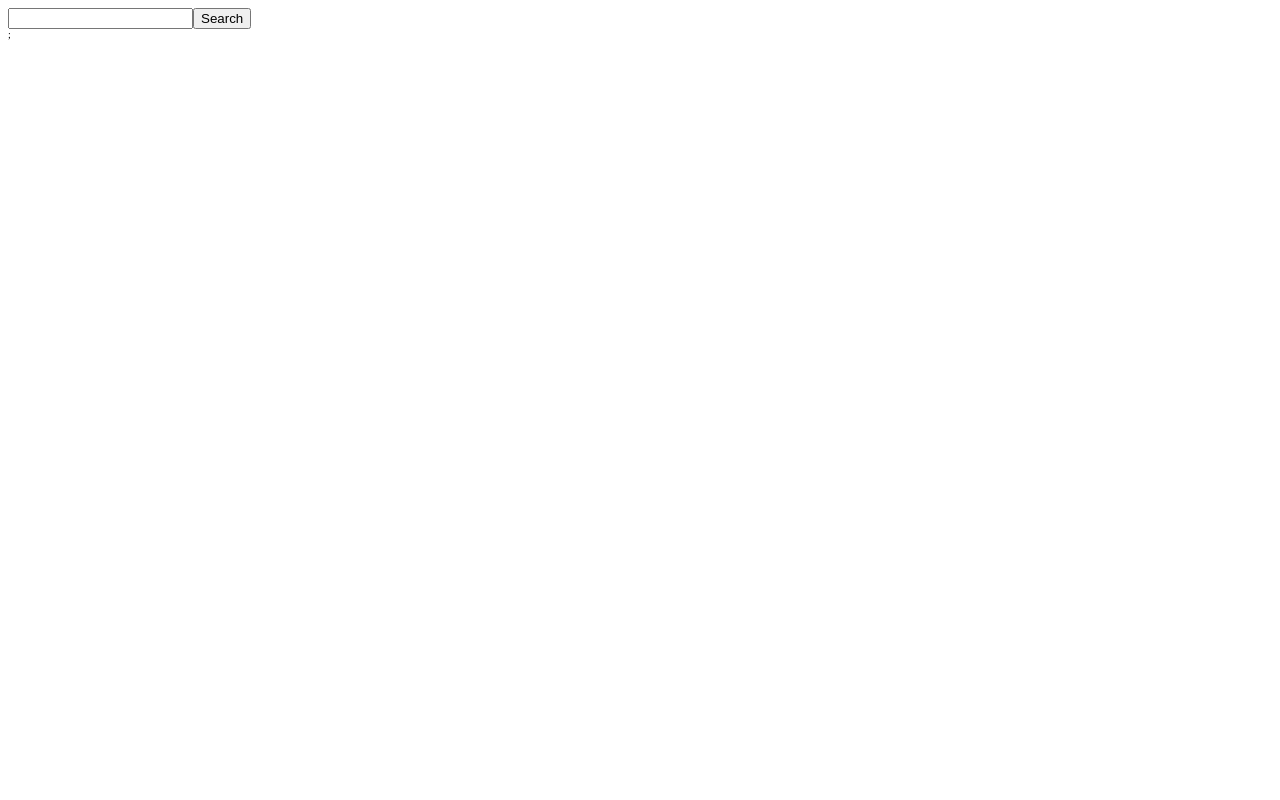
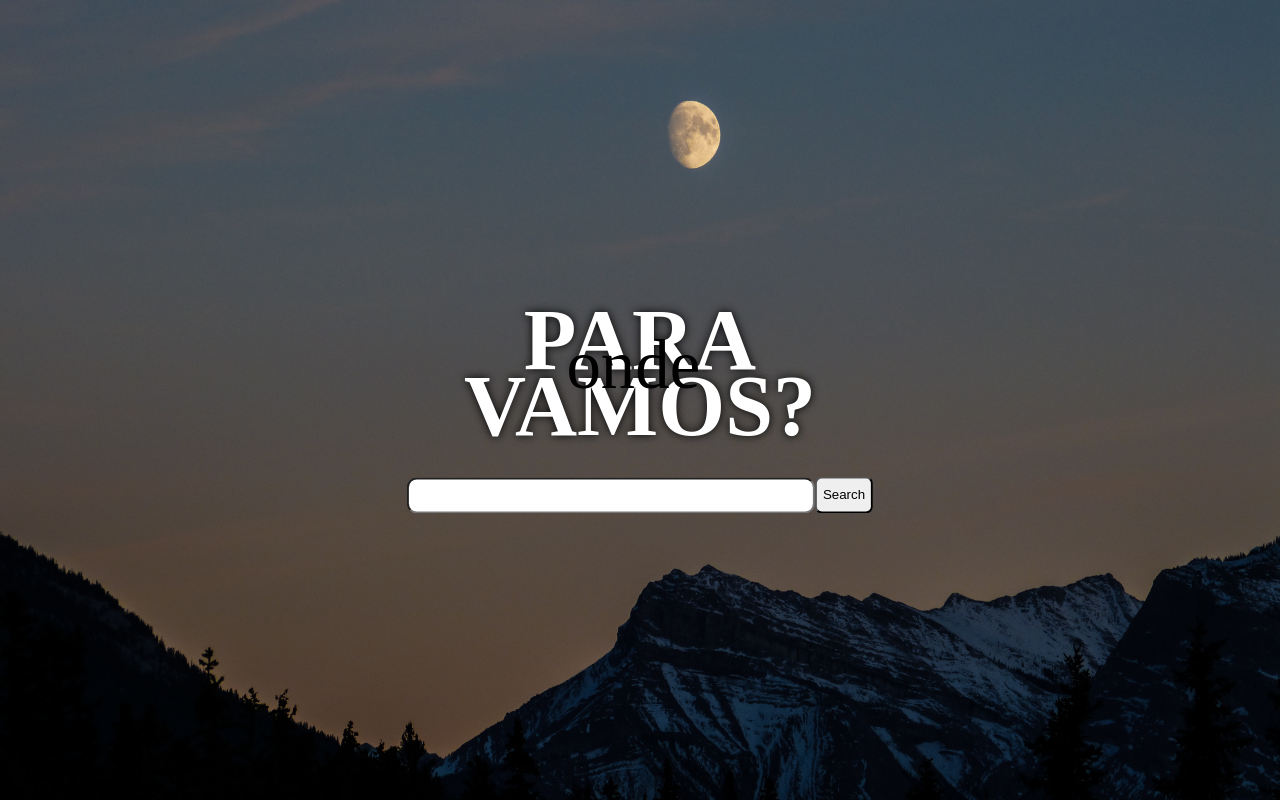
Before and after one commit to aruadecarvalho/photon, a React (Create React App) app: page / in a window 1280 px wide. Built offline with nearby package versions, Linux system fonts and the light colour scheme.

Commit message:
Frontend pagina home

```diff
--- a/public/index.html
+++ b/public/index.html
@@ -1,14 +1,27 @@
 <!DOCTYPE html>
-<html lang="en">
+<html lang="pt-br">
   <head>
     <meta charset="utf-8" />
     <meta name="viewport" content="width=device-width, initial-scale=1" />
     <meta name="theme-color" content="#000000" />
     <link rel="manifest" href="%PUBLIC_URL%/manifest.json" />
+
+    <style>
+      @fonte-face{
+        font-family: Dan;
+        src: url('https://fonts.googleapis.com/css2? family= Dancing+Script & display=swap');
+
+        font-family: Rubick;
+        src: url('https://fonts.googleapis.com/css2? family= Rubik+Mono+One & display=swap')
+
+      }
+    </style>
+
     <title>Photon</title>
   </head>
   <body>
     <noscript>You need to enable JavaScript to run this app.</noscript>
-    <div id="root"></div>
+    <div id="root">
+    </div>
   </body>
 </html>
--- a/src/components/App.css
+++ b/src/components/App.css
@@ -0,0 +1,10 @@
+
+html {
+  background-image: src ="ft.jpg" ;
+  position: absolute;
+  top: 50%;
+  left: 50%;
+  transform: translate(-50%, -50%);
+  font-size: 215%;
+
+  }
--- a/src/components/App.js
+++ b/src/components/App.js
@@ -1,7 +1,12 @@
 import "./App.css";
 
 function App() {
-  return <div></div>;
+  return <div>
+    <div className="titulo">
+      <h1>PARA</h1>
+      <h1>VAMOS?</h1>
+    </div>
+  </div>;
 }
 
 export default App;
--- a/src/components/SearchPage.js
+++ b/src/components/SearchPage.js
@@ -39,9 +39,9 @@ function SearchPage() {
 
   return (
     <div>
-      <input type="text" ref={inputRef} />
-      <button onClick={SearchPhotos}>Search</button>
-      <div className="gallery"></div>;
+      <input class="form-control form-control-lg" type="text"  ref={inputRef} />
+      <button  onClick={SearchPhotos}>Search</button>
+      <div className="gallery"></div>
     </div>
   );
 }
--- a/src/index.css
+++ b/src/index.css
@@ -1,3 +1,42 @@
-html {
-  font-size: 62.5%;
-}
+  html{
+    background-image:url("ft.jpg");
+    background-position: center;
+    background-attachment: fixed;
+    background-size: 100% 100%;
+  }
+
+  h1{
+    text-align: center;
+    font-family: Rubik;
+    text-shadow: 0 0 10px black;
+    font-size: 250%;
+    line-height: 10%;
+    color: white;
+  }
+
+  .titulo{
+    position: relative;
+  }
+
+  .titulo::after{
+    top: -50%;
+    left: 50%;
+    transform: translate(-55%, 35%);
+    position: absolute;
+    content: "onde";
+    font-family: Dan;
+    font-size: 200%;
+    color:black;
+  }
+
+  input{
+    width: 400px;
+    height: 30px;
+    border-radius: 10px;
+    position: center;
+  }
+
+  button{
+    height: 37px;
+    border-radius: 7px;
+  }
--- a/src/index.js
+++ b/src/index.js
@@ -3,6 +3,7 @@ import ReactDOM from "react-dom/client";
 import "./index.css";
 import App from "./components/App";
 import SearchPage from "./components/SearchPage";
+
 
 const root = ReactDOM.createRoot(document.getElementById("root"));
 root.render(
```
Also changed, not shown: src/ft.jpg (added), 1 other file (tests, documents, lock files or other folders).
